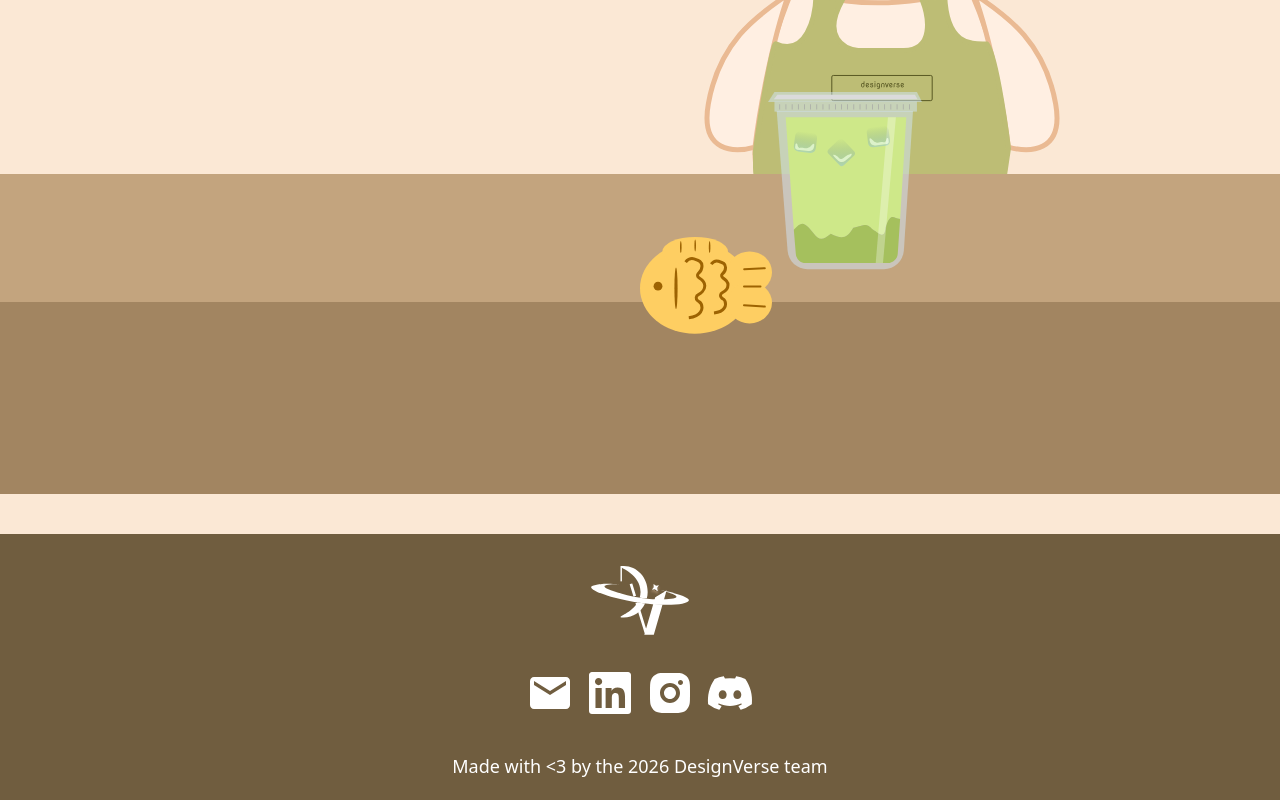
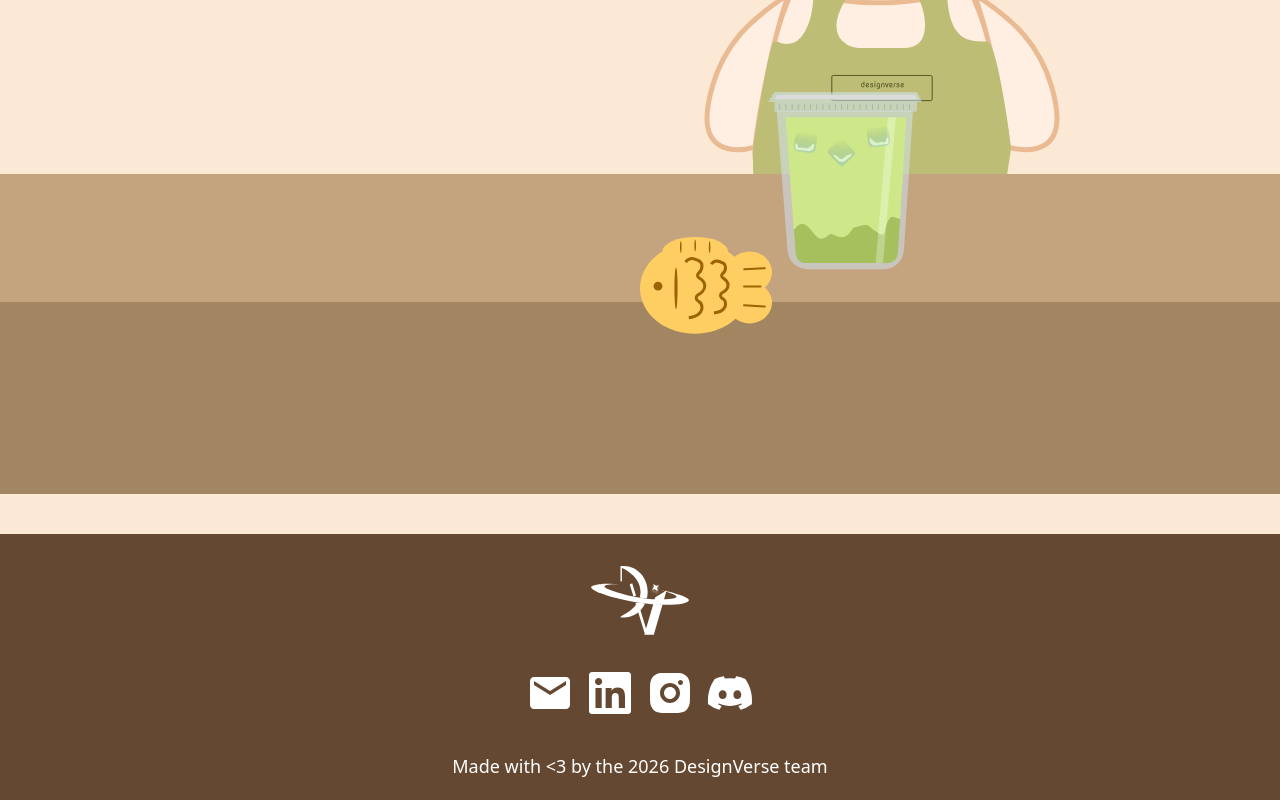
Before and after one commit to designatucr/designverse2026, a Next.js app: page / in a window 1280 px wide. Shown: the part 2202-3002 px from the top of the page. Built offline with nearby package versions, Linux system fonts and the light colour scheme.

Commit message:
updated footer color

```diff
--- a/src/components/live/footer.tsx
+++ b/src/components/live/footer.tsx
@@ -8,7 +8,7 @@ import { MdEmail } from "react-icons/md";
 
 const Footer = () => {
   return (
-    <footer className="mt-10 flex h-[30vh] w-full flex-col items-center justify-between gap-2 bg-[#705D3F] px-10 md:h-1/3">
+    <footer className="mt-10 flex h-[30vh] w-full flex-col items-center justify-between gap-2 bg-[#654831] px-10 md:h-1/3">
       <Image
         className="w-1/4 pb-5 pt-8 md:w-1/12"
         src={LogoIcon}
```
